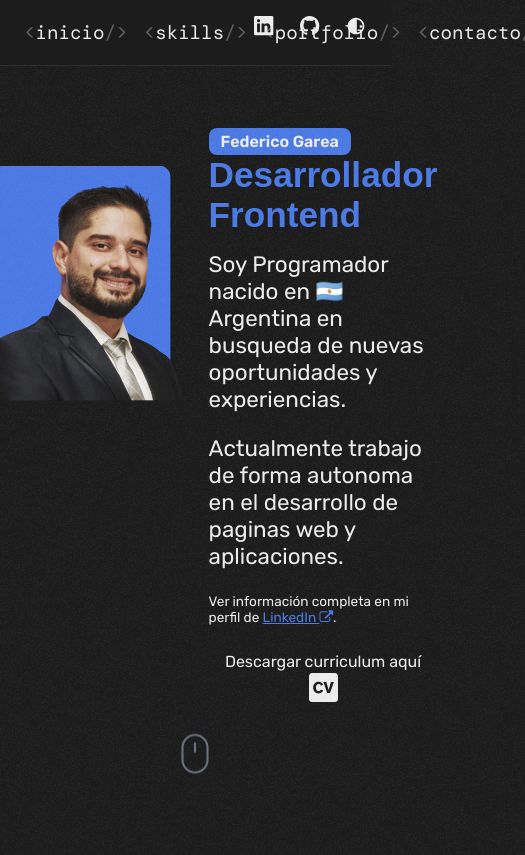
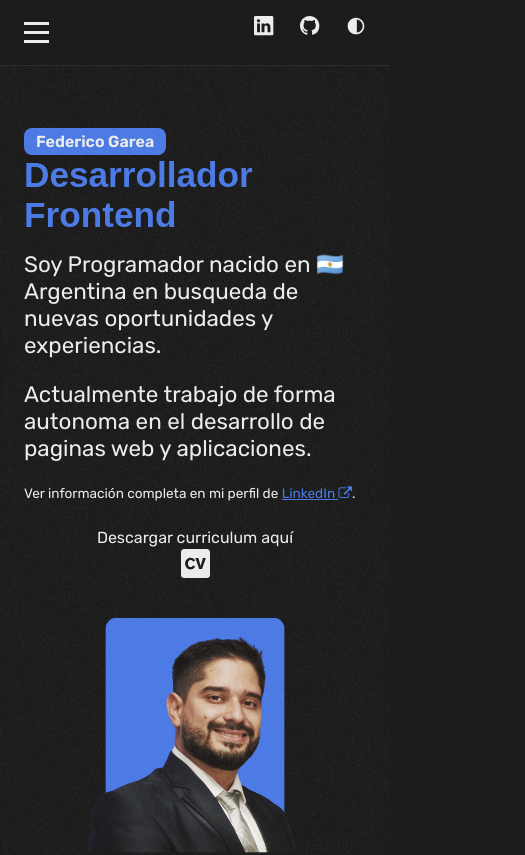
Before and after one commit to federicorga/Portfolio-Federico-Garea, a React (Create React App) app: page / in a window 390 px wide. Shown: the top 855 px of the page, 525 px wide, since content can reach past the window. Built offline with nearby package versions, Linux system fonts and the light colour scheme; a web font is replaced by a local one.

Commit message:
portfolio 1.0.1

```diff
--- a/src/App.css
+++ b/src/App.css
@@ -1,6 +1,7 @@
 .section-main{
-margin-left: 130px;
-margin-right: 130px;
+    max-width: 1000px;
+    margin: 0 auto;
+    padding-inline: 1.5rem;
 }
 
 .sect-btn-header-link{
--- a/src/components/Navbar/Navbar.css
+++ b/src/components/Navbar/Navbar.css
@@ -13,7 +13,7 @@ header{
 
 
 .nav{
-    width: 50%;
+
     display: flex;
     align-items: center;
 }
@@ -34,3 +34,89 @@ text-decoration: none;
     width: 7rem;
     justify-content: space-between;
 }
+
+
+
+.hamburger {
+    display: none;
+    flex-direction: column;
+    cursor: pointer;
+  }
+
+  .hamburger.active .line {
+    background-color: red;
+  }
+
+  .line {
+    width: 25px;
+    height: 3px;
+    background-color: var(--clr-text);
+    margin: 3px auto;
+    transition: background-color 0.3s ease;
+  }
+
+
+
+  .close-button {
+    display: none; /* Comienza oculto por defecto */
+    background-color: transparent;
+    border: none;
+    color: var(--clr-text);
+    cursor: pointer;
+    margin-top: 10px; /* Ajusta según tus necesidades */
+    color: var(--clr-text);
+    font-family: var(--ff-mono);
+    text-transform: lowercase;
+    font-size: 1.2rem;
+    transition: color .2s;
+
+  }
+
+
+
+
+  @media screen and (max-width: 768px) {
+    .hamburger {
+      display: flex;
+    }
+
+    .nav {
+        display: flex;
+        position: fixed;
+        inset: 0;
+        right: auto;
+        border-left: 2px solid var(--clr-gray-alt);
+        border-right: 2px solid var(--clr-gray-alt);
+        border-bottom: px solid var(--clr-gray-alt);
+        flex-direction: column;
+        background-color: var(--clr-bg);
+        opacity: 0;
+        visibility: hidden;
+        transform: translateX(-100%);
+        transition: opacity 0.3s ease, transform 0.3s ease, visibility 0.3s ease;
+        align-items: flex-start;
+    }
+
+    .nav.active {
+        opacity: 1;
+        visibility: visible;
+        transform: translateX(0);
+        padding: 1.4rem;
+
+    }
+
+    .nav-list {
+        display: flex;
+        flex-direction: column; /* Cambio importante para mostrar en vertical */
+        list-style-type: none;
+        gap: 1rem;
+        margin-top: 20px; /* Ajusta según tus necesidades */
+      }
+
+
+       /* Mostrar el botón solo en el modo hamburguesa */
+  .hamburger.active ~ .nav.active .close-button {
+    display: block;
+  }
+
+    }
--- a/src/components/Navbar/Navbar.jsx
+++ b/src/components/Navbar/Navbar.jsx
@@ -1,3 +1,4 @@
+import React, { useState } from 'react';
 import './Navbar.css'
 import BtnDarkMode from './BtnDarkMode/BtnDarkMode';
 //import BtnIdioma from './BtnIdioma/BtnIdioma'
@@ -5,17 +6,34 @@ import BtnIndice from './BtnIndice/BtnIndice';
 import BtnLink from '../BtnsLink/BtnLink';
 import { iconLinkedIn,iconGitHub} from '../../icons.js';
 const Navbar = () => {
+  const [isMenuOpen, setIsMenuOpen] = useState(false);
+
+  const toggleMenu = () => {
+    setIsMenuOpen(!isMenuOpen);
+  };
   return (
 
     <header>
-        <nav className='nav'>
+        <div className={`hamburger ${isMenuOpen ? 'active' : ''}`} onClick={toggleMenu}>
+        <div className='line'></div>
+        <div className='line'></div>
+        <div className='line'></div>
+        </div>
+        <nav className={`nav ${isMenuOpen ? 'active' : ''}`}>
+        <button className='close-button' onClick={toggleMenu}>
+        <svg className='btn-link' width={20} viewBox="0 0 24 24" xmlns="http://www.w3.org/2000/svg">
+    <path fill="currentColor" d="M6.4 19L5 17.6l5.6-5.6L5 6.4L6.4 5l5.6 5.6L17.6 5L19 6.4L13.4 12l5.6 5.6l-1.4 1.4l-5.6-5.6L6.4 19Z"/>
+    </svg>
+
+  </button>
             <ul className='nav-list'>
 
-              <a href="#inicio"> <BtnIndice text={'Inicio'}/></a>
-              <a href="#skills"> <BtnIndice text={'Skills'}/></a>
-              <a href="#portfolio"> <BtnIndice text={'Portfolio'}/></a>
-              <a href="#contacto"> <BtnIndice text={'Contacto'}/></a>
+              <a href="#inicio" onClick={toggleMenu}> <BtnIndice text={'Inicio'}/></a>
+              <a href="#skills"onClick={toggleMenu}> <BtnIndice text={'Skills'}/></a>
+              <a href="#portfolio"onClick={toggleMenu}> <BtnIndice text={'Portfolio'}/></a>
+              <a href="#contacto"onClick={toggleMenu}> <BtnIndice text={'Contacto'}/></a>
             </ul>
+
         </nav>
         <div className='content-navbar-btns'>
 
@@ -24,6 +42,7 @@ const Navbar = () => {
           <BtnDarkMode />
         </div>
 
+
     </header>
 
 
--- a/src/components/SectionInicio/SectionInicio.css
+++ b/src/components/SectionInicio/SectionInicio.css
@@ -88,3 +88,12 @@
     position: relative;
     padding-top: 8rem;
 }
+
+
+@media screen and (max-width: 550px){
+    .divProfile {
+        display: flex;
+        flex-direction: column-reverse;
+        align-items: center;
+    }
+}
--- a/src/components/SectionPortfolio/SectionPortfolio.css
+++ b/src/components/SectionPortfolio/SectionPortfolio.css
@@ -9,3 +9,11 @@
     margin-right: auto;
     color: var(--clr-details);
 }
+
+
+@media screen and (max-width: 550px){
+
+    /*Section Profile*/
+    .divArticles {
+        grid-template-columns: 1fr;}
+}
```
